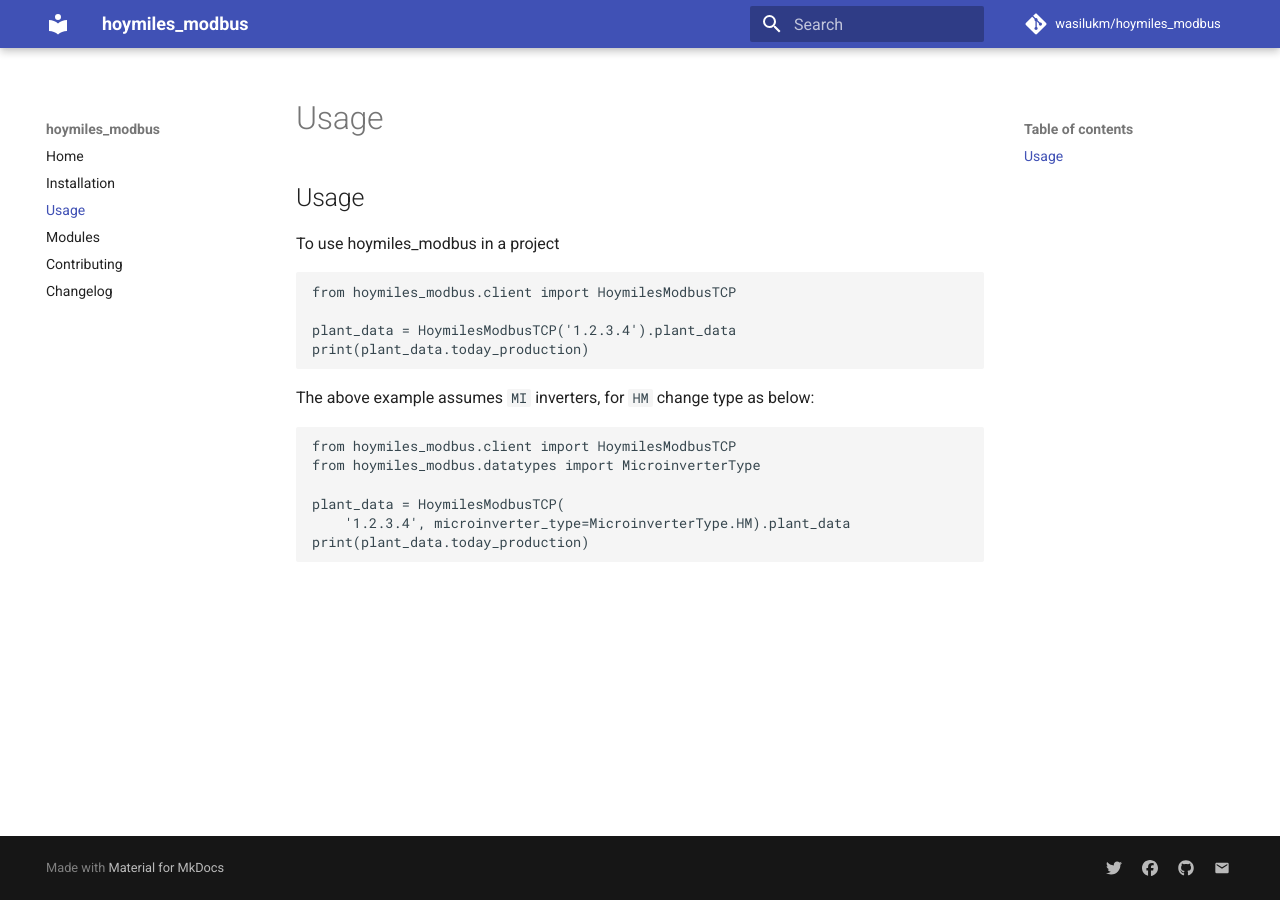
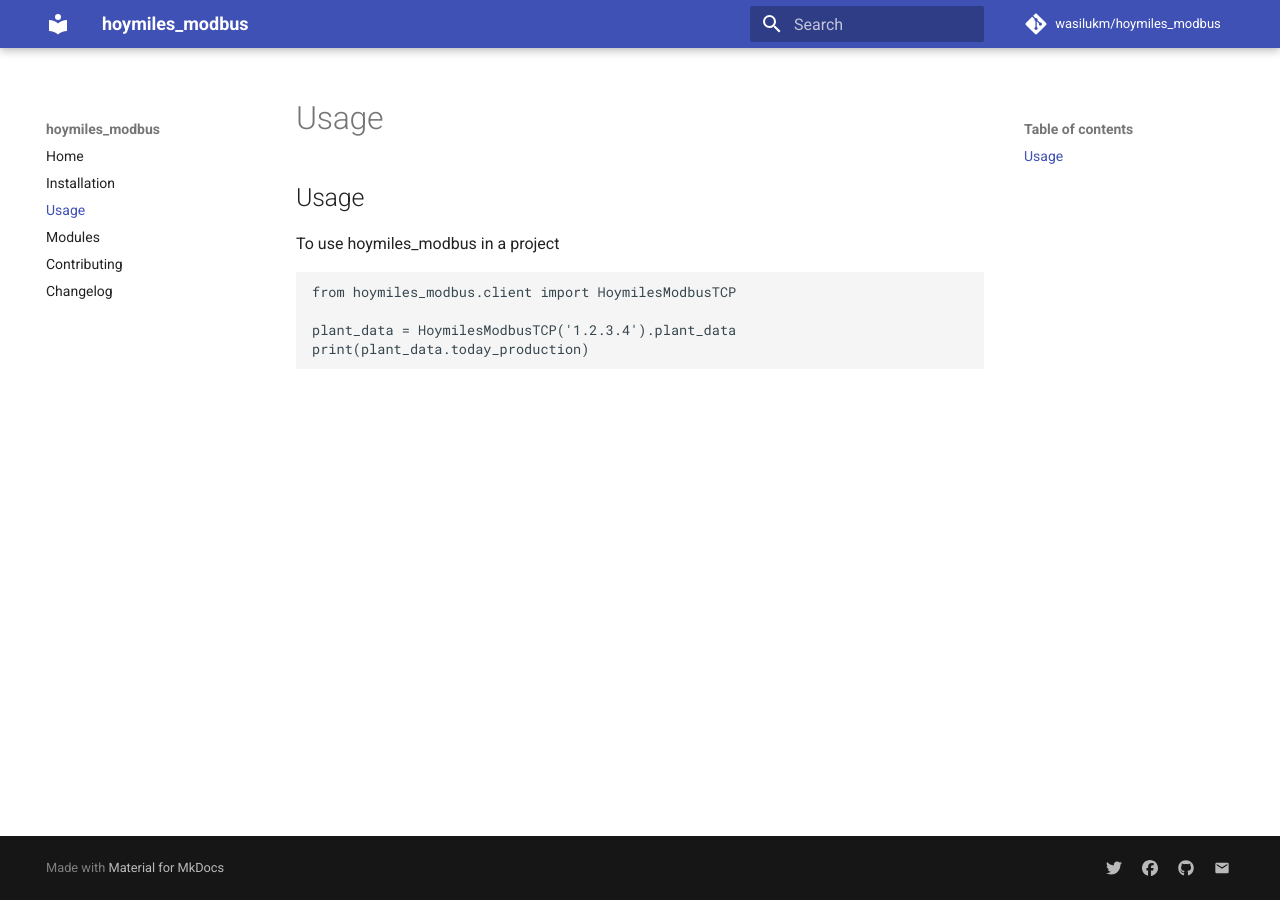
Before and after one commit to wasilukm/hoymiles_modbus, an MkDocs documentation site: the page built from docs/usage.md, in a window 1280 px wide. Built offline with MkDocs 1.6.1 and Material for MkDocs 9.7.7, drawn with Linux system fonts in a browser that asks for light colours; comment, search, counter and statistics services are not loaded.

Commit message:
Fix docs

````diff
--- a/docs/usage.md
+++ b/docs/usage.md
@@ -9,16 +9,3 @@ plant_data = HoymilesModbusTCP('1.2.3.4').plant_data
 print(plant_data.today_production)
 
 ```
-
-The above example assumes `MI` inverters, for `HM` change type as below:
-
-```
-from hoymiles_modbus.client import HoymilesModbusTCP
-from hoymiles_modbus.datatypes import MicroinverterType
-
-plant_data = HoymilesModbusTCP(
-    '1.2.3.4', microinverter_type=MicroinverterType.HM).plant_data
-print(plant_data.today_production)
-
-
-```
````
Also changed, not shown: README.md (+2 -2 lines).
